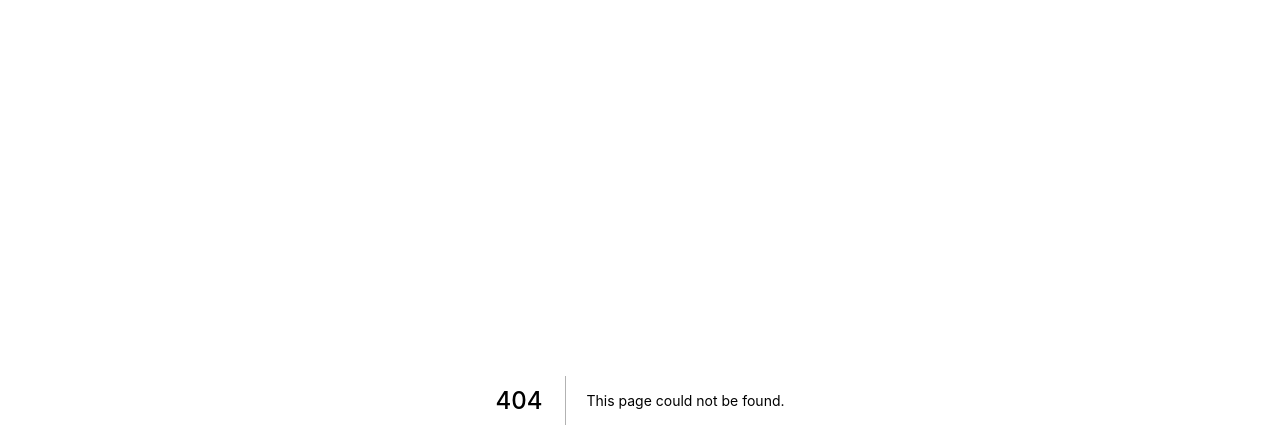
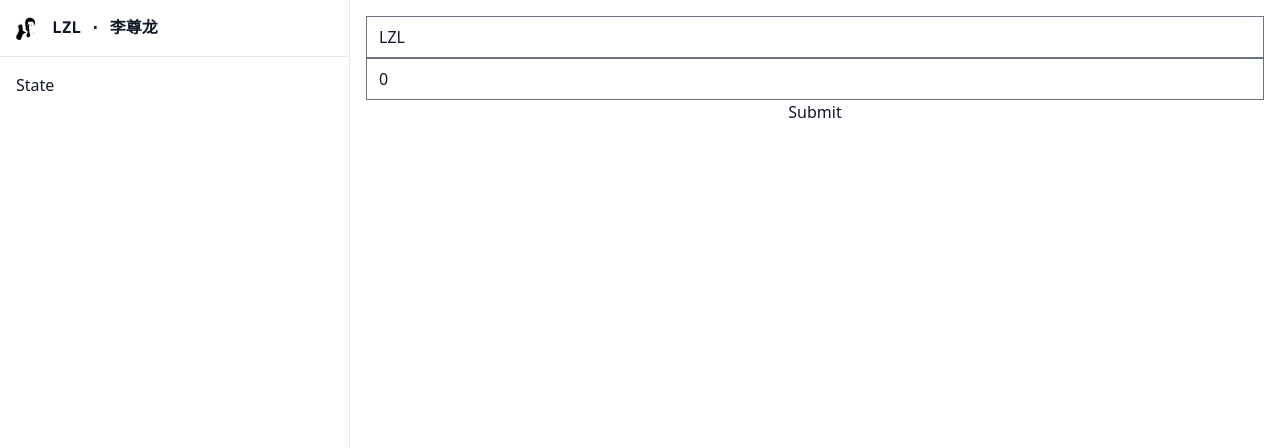
Before and after one commit to lzl/lzl.dev, a Next.js app: page /form in a window 1280 px wide. Before the commit this address had no page. Shown: the top 448 px of the page. Built offline with nearby package versions, Linux system fonts and the light colour scheme; what @tailwindcss/typography would draw is missing.

Commit message:
Feedback

```diff
--- /dev/null
+++ b/src/modules/Feedback/Feedback.js
@@ -0,0 +1,84 @@
+import * as React from 'react'
+import { useForm } from 'react-hook-form'
+
+const INPUT_DATA = [
+  {
+    token: 'name',
+    type: 'text',
+    defaultValue: 'LZL',
+    required: false,
+  },
+  {
+    token: 'age',
+    type: 'number',
+    defaultValue: 0,
+    required: true,
+  },
+]
+
+function TextInput({ register, value, error }) {
+  const { token, defaultValue, required } = value
+  return (
+    <>
+      <input
+        type="text"
+        defaultValue={defaultValue}
+        {...register(token, { required })}
+      />
+      {error && <span>This field is required</span>}
+    </>
+  )
+}
+
+function NumberInput({ register, value, error }) {
+  const { token, defaultValue, required } = value
+  return (
+    <>
+      <input
+        type="number"
+        defaultValue={defaultValue}
+        {...register(token, { required, valueAsNumber: true })}
+      />
+      {error && <span>This field is required</span>}
+    </>
+  )
+}
+
+function InputSwitcher({ register, value, error }) {
+  const { type, ...rest } = value
+
+  switch (type) {
+    case 'text': {
+      return <TextInput register={register} value={rest} error={error} />
+    }
+    case 'number': {
+      return <NumberInput register={register} value={rest} error={error} />
+    }
+  }
+}
+
+export default function Feedback() {
+  const {
+    register,
+    handleSubmit,
+    formState: { errors },
+  } = useForm()
+
+  const onSubmit = (data) => {
+    console.log('onSubmit:', data)
+  }
+
+  return (
+    <form className="flex flex-col" onSubmit={handleSubmit(onSubmit)}>
+      {INPUT_DATA.map((value) => (
+        <InputSwitcher
+          key={value.token}
+          register={register}
+          value={value}
+          error={errors[value.token]}
+        />
+      ))}
+      <button type="submit">Submit</button>
+    </form>
+  )
+}
--- a/src/pages/state.js
+++ b/src/pages/form.js
@@ -1,16 +1,14 @@
 import LeftRight from '@/components/LeftRight'
-import Counter from '@/modules/Counter/Counter'
-import GitHub from '@/modules/GitHub/GitHub'
+import Feedback from '@/modules/Feedback/Feedback'
 
 function Right() {
   return (
     <div className="space-y-4">
-      <Counter />
-      <GitHub />
+      <Feedback />
     </div>
   )
 }
 
-export default function Index() {
+export default function Form() {
   return <LeftRight right={<Right />} full />
 }
```
